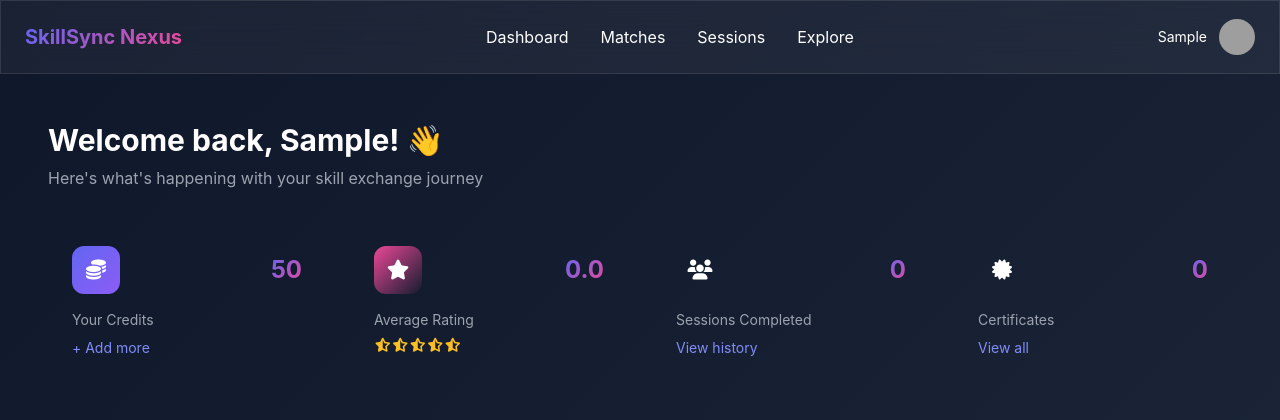
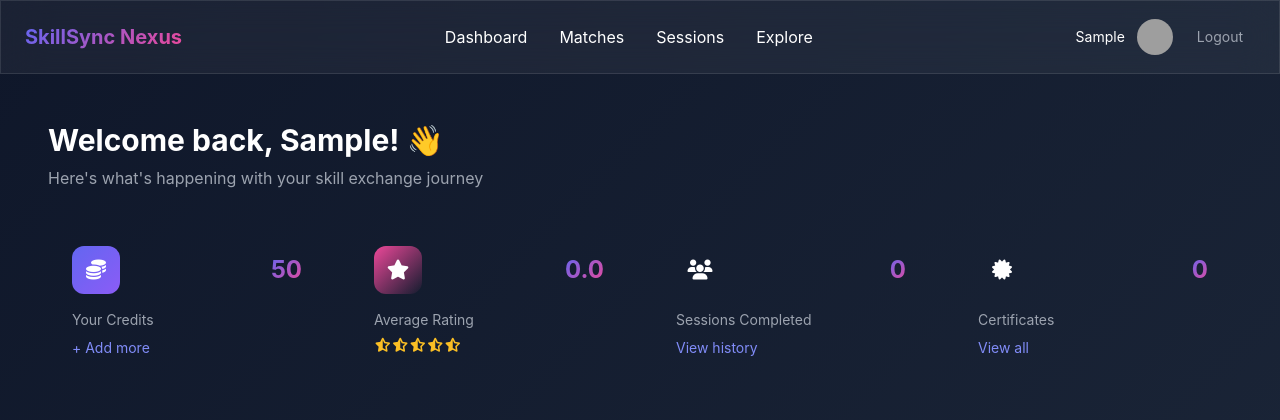
Before and after one commit to Anusha-sept/SkillSync_Peer_Exchange, a Flask app: page /dashboard in a window 1280 px wide. Shown: the top 420 px of the page. Run offline with Flask 3, Linux system fonts and the light colour scheme; the visitor is signed in with stand-in values (Sample User, id 1); data that the repository does not hold is empty; some libraries are stand-ins or nearby versions; grey boxes are pictures that could not be loaded.

Commit message:
feat: add logout to navbar

```diff
--- a/app/templates/base.html
+++ b/app/templates/base.html
@@ -81,6 +81,11 @@ NAVBAR
         <img src="{{ url_for('static', filename='uploads/' + current_user.avatar) }}"
              class="w-9 h-9 rounded-full">
 
+        <a href="{{ url_for('auth.logout') }}"
+           class="text-gray-400 hover:text-white text-sm px-3 py-1 rounded-lg hover:bg-white/10 transition-all">
+            Logout
+        </a>
+
     </div>
 
 </nav>
```
